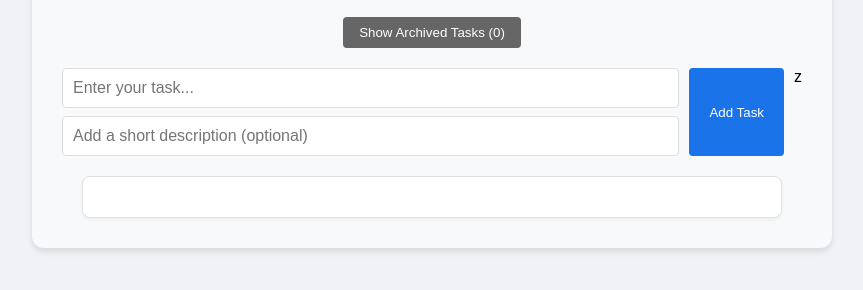
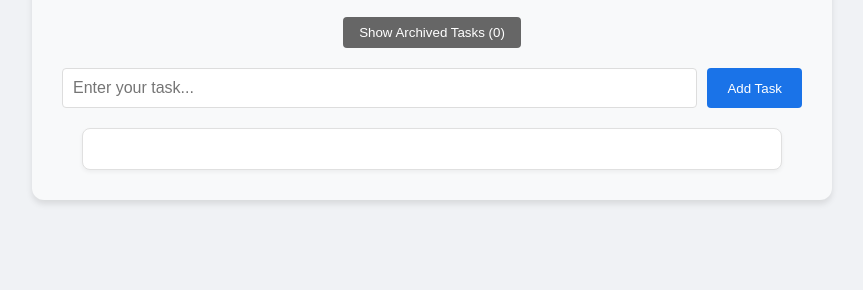
Before and after one commit to pega6-beta-1/team-todo-app, a plain HTML site: page index.html in a window 1280 px wide. Shown: the part 110-400 px from the top of the page, without its empty margins (208-1071 px from the left). Drawn offline with Linux system fonts and the light colour scheme.

Commit message:
removed description from the tasks

```diff
--- a/index.html
+++ b/index.html
@@ -16,12 +16,14 @@
         <div class="input-section">
             <div class="input-group">
                 <input type="text" id="taskInput" placeholder="Enter your task...">
-                <input type="text" id="descriptionInput" placeholder="Add a short description (optional)">
             </div>
             <button onclick="addTask()">Add Task</button>
-z        </div>
+        </div>
         <ul id="taskList"></ul>
     </div>
     <script src="app.js"></script>
+
+
+
 </body>
 </html>
```
